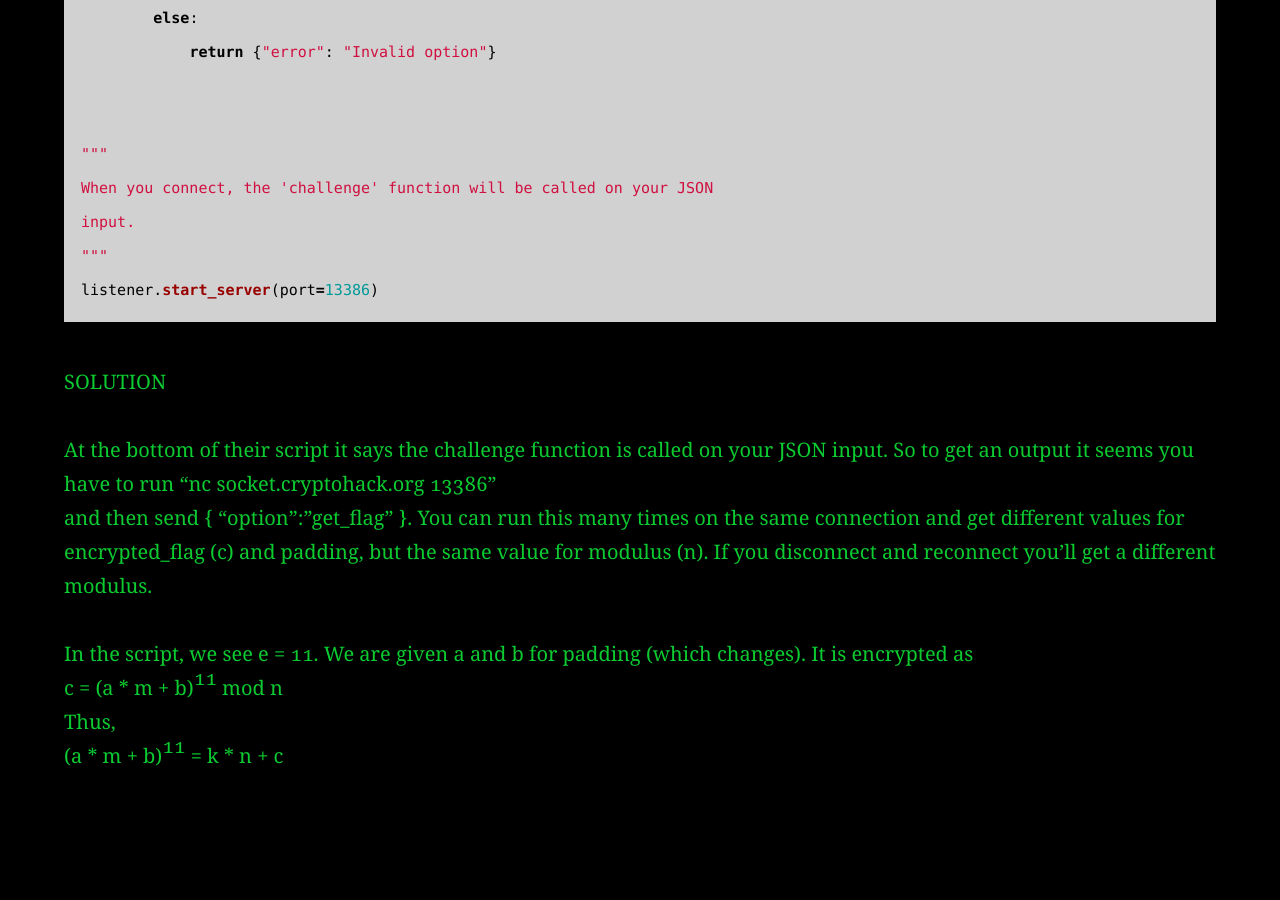
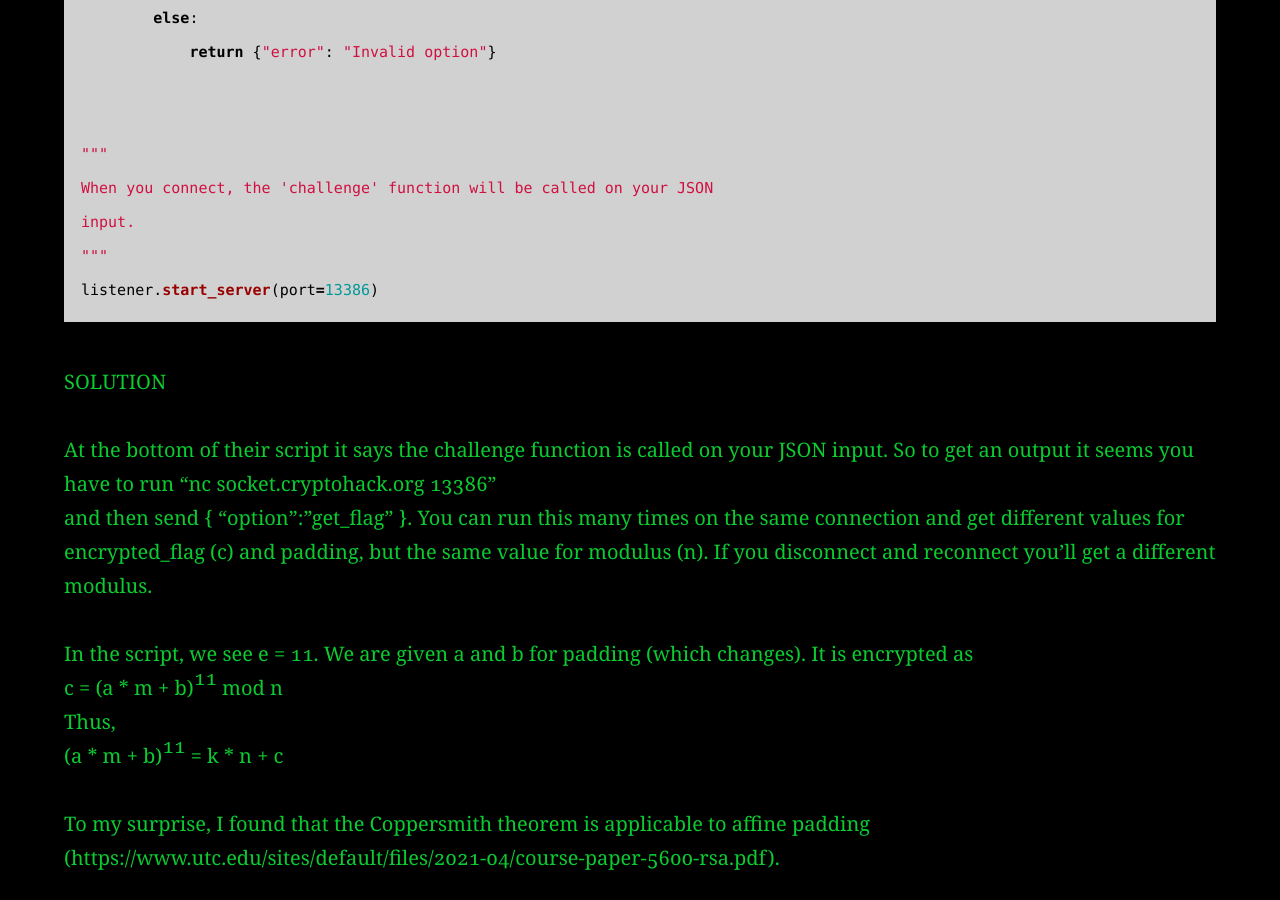
Before and after one commit to AC01010/Connor-McCartney.github.io, a Jekyll site: the page built from _posts/2018-01-12-CryptohackRSAPadding.md, in a window 1280 px wide and 900 px high, scrolled down 1514 px. Built offline with Jekyll 4.4.1, drawn with Linux system fonts in a browser that asks for light colours; before the commit the page ends 2312 px from its top, so only the background shows below that.

Commit message:
Update 2018-01-12-CryptohackRSAPadding.md

```diff
--- a/_posts/2018-01-12-CryptohackRSAPadding.md
+++ b/_posts/2018-01-12-CryptohackRSAPadding.md
@@ -69,3 +69,5 @@ In the script, we see e = 11. We are given a and b for padding (which changes).
 c = (a * m + b)<sup>11</sup> mod n <br>
 Thus, <br>
 (a * m + b)<sup>11</sup> = k * n + c
+
+To my surprise, I found that the Coppersmith theorem is applicable to affine padding (https://www.utc.edu/sites/default/files/2021-04/course-paper-5600-rsa.pdf).
```
